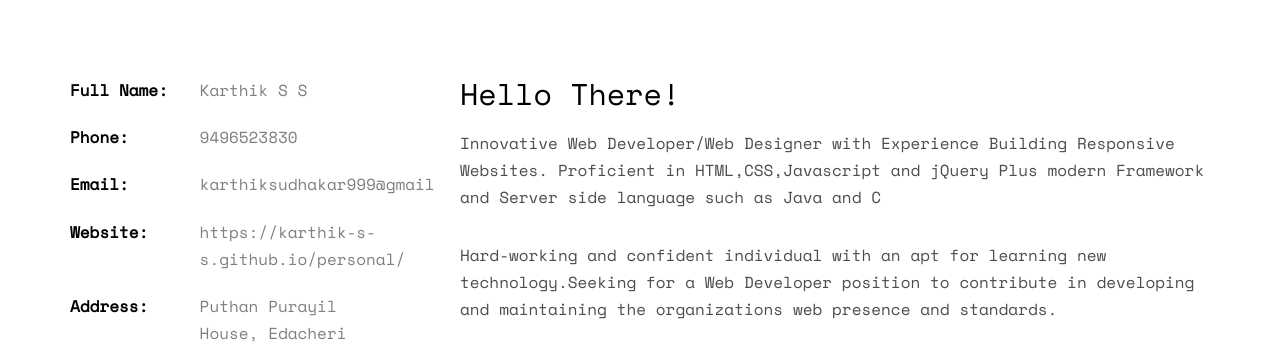
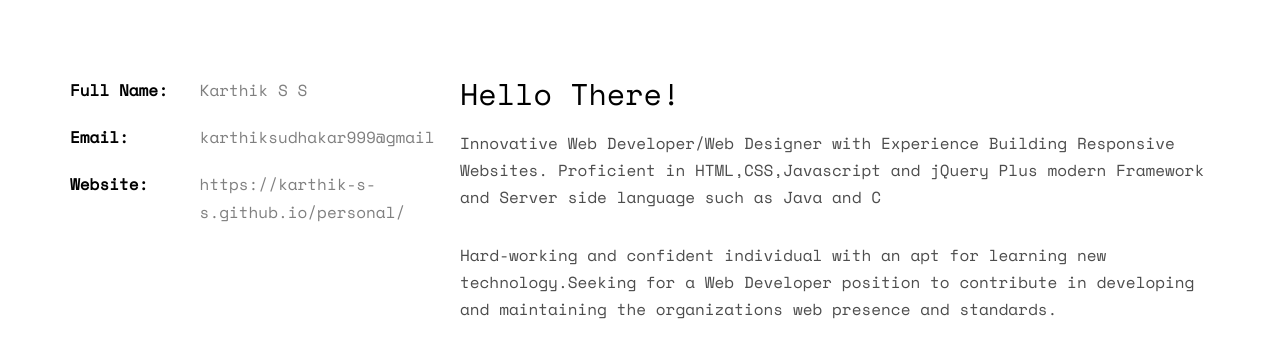
Before and after one commit to karthik-s-s/personal, a plain HTML site: page index.html in a window 1280 px wide. Shown: the part 995-1342 px from the top of the page. Drawn offline with nearby package versions, Linux system fonts and the light colour scheme; files whose address does not match are found by name.

Commit message:
Update index.html

```diff
--- a/index.html
+++ b/index.html
@@ -97,10 +97,10 @@
 				<div class="col-md-4">
 					<ul class="info">
 						<li><span class="first-block">Full Name:</span><span class="second-block">Karthik S S</span></li>
-						<li><span class="first-block">Phone:</span><span class="second-block">9496523830</span></li>
+
 						<li><span class="first-block">Email:</span><span class="second-block">karthiksudhakar999@gmail</span></li>
 						<li><span class="first-block">Website:</span><span class="second-block">https://karthik-s-s.github.io/personal/</span></li>
-						<li><span class="first-block">Address:</span><span class="second-block">Puthan Purayil House, Edacheri Post, Vadakara, Kozhikode</span></li>
+
 					</ul>
 				</div>
 				<div class="col-md-8">
```
